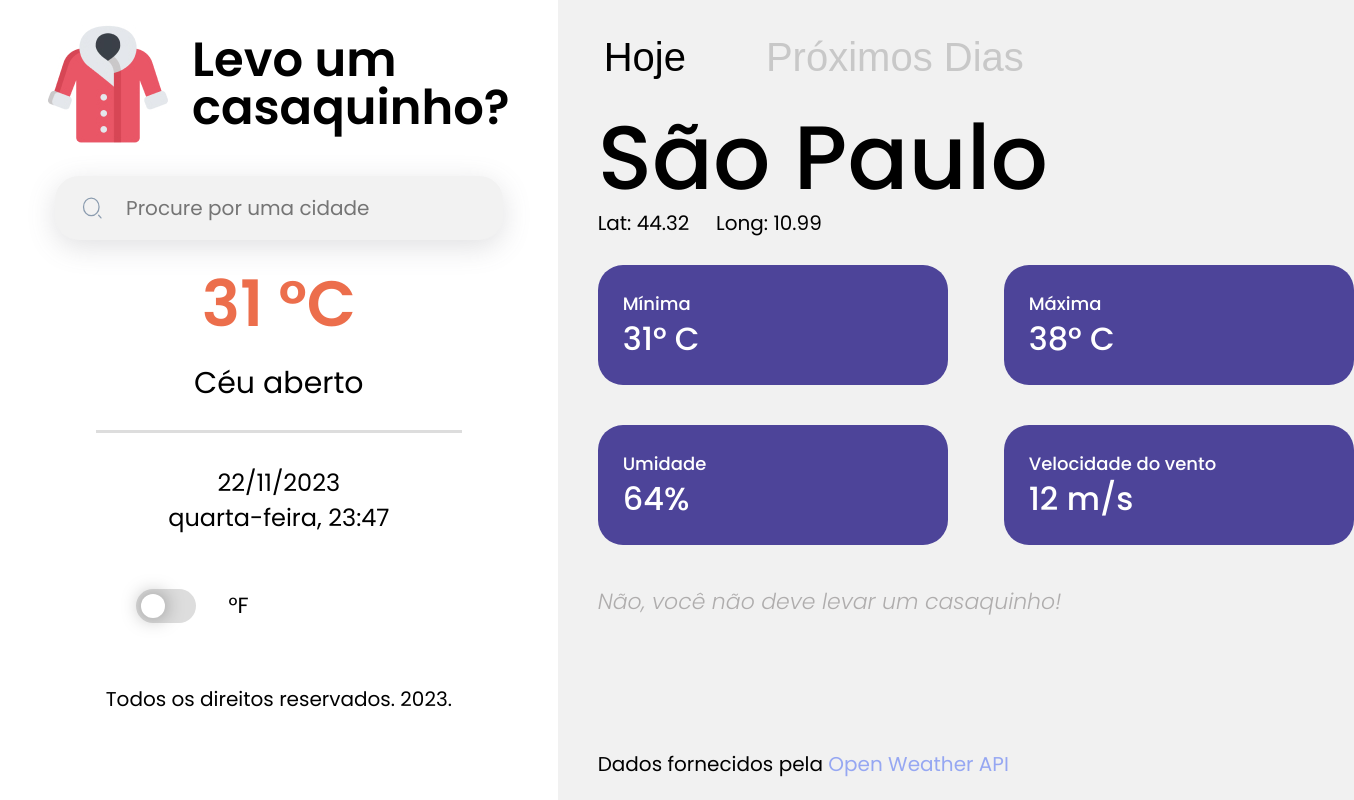
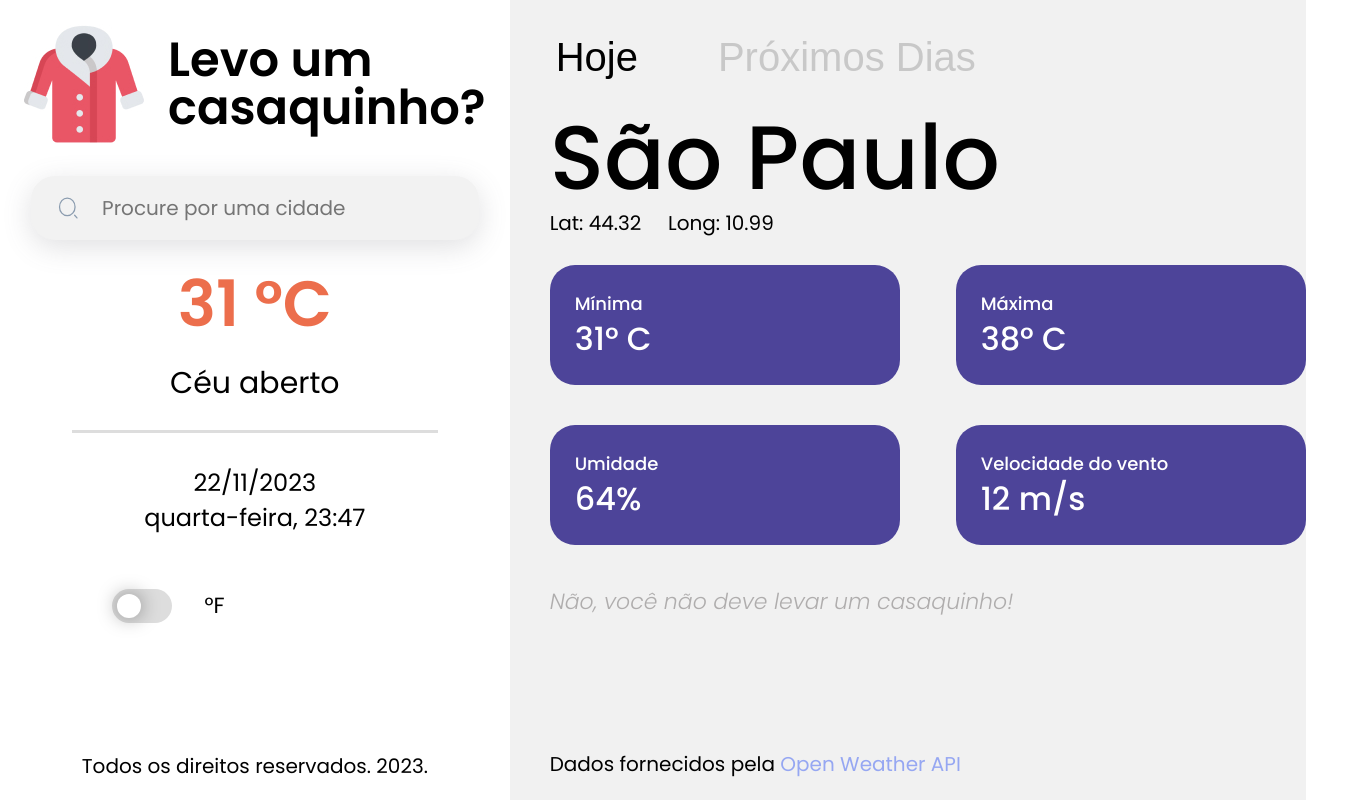
Before and after one commit to luiz-gustavo-alves/weather-report, a React (Vite) app: page /current in a window 1280 px wide. Shown: the whole page, 1354 px wide, since content can reach past the window. Built offline with nearby package versions, Linux system fonts and the light colour scheme.

Commit message:
style: fix menu wrapper

```diff
--- a/src/components/Dashboard/Menu/index.jsx
+++ b/src/components/Dashboard/Menu/index.jsx
@@ -1,6 +1,6 @@
 import { useEffect, useState } from 'react';
 import { coat, searchIcon } from '../../../assets/images';
-import { Wrapper, Logo, SearchBar, Weather, Temperature, DateContent, Options, Footer } from './style';
+import { Wrapper, Logo, SearchBar, Weather, Temperature, DateContent, Options, Footer, MainContent } from './style';
 import dayjs from 'dayjs';
 import localeData from 'dayjs/plugin/localeData';
 import 'dayjs/locale/pt-br';
@@ -20,6 +20,7 @@ export default function Menu() {
 
   return (
     <Wrapper>
+      <MainContent>
         <Logo>
           <img src={coat}></img>
           <h1>Levo um casaquinho?</h1>
@@ -39,18 +40,19 @@ export default function Menu() {
           </div>
         </Weather>
         <DateContent>
-        <h3>{currentDay}</h3>
-        <h3>
+          <p>{currentDay}</p>
+          <p>
             {currentWeekday}, {currentTime}
-        </h3>
+          </p>
         </DateContent>
         <Options>
           <label className="switch">
             <input type="checkbox" />
             <span className="slider"></span>
           </label>
-        <h3>°F</h3>
+          <p>°F</p>
         </Options>
+      </MainContent>
       <Footer>
         <h3>Todos os direitos reservados. 2023.</h3>
       </Footer>
--- a/src/components/Dashboard/Menu/style.js
+++ b/src/components/Dashboard/Menu/style.js
@@ -1,7 +1,14 @@
 import styled from 'styled-components';
 
 export const Wrapper = styled.div`
-  margin: 1.5em 3em;
+  margin: 1.5em;
+  display: flex;
+  flex-direction: column;
+  justify-content: space-between;
+  gap: 2em;
+`;
+
+export const MainContent = styled.div`
   display: flex;
   flex-direction: column;
   gap: 2em;
```
Lines whose indentation alone changed are shown as unchanged.
